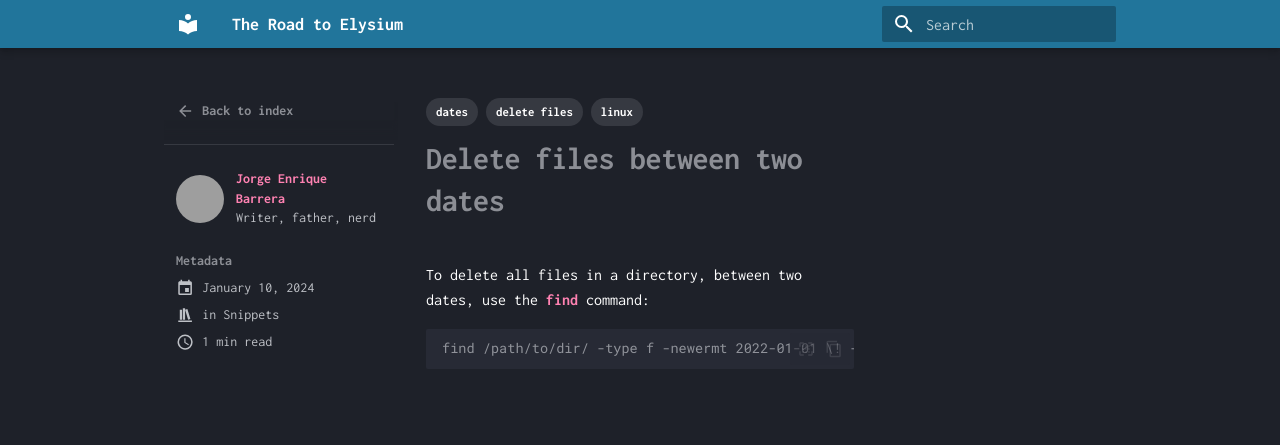
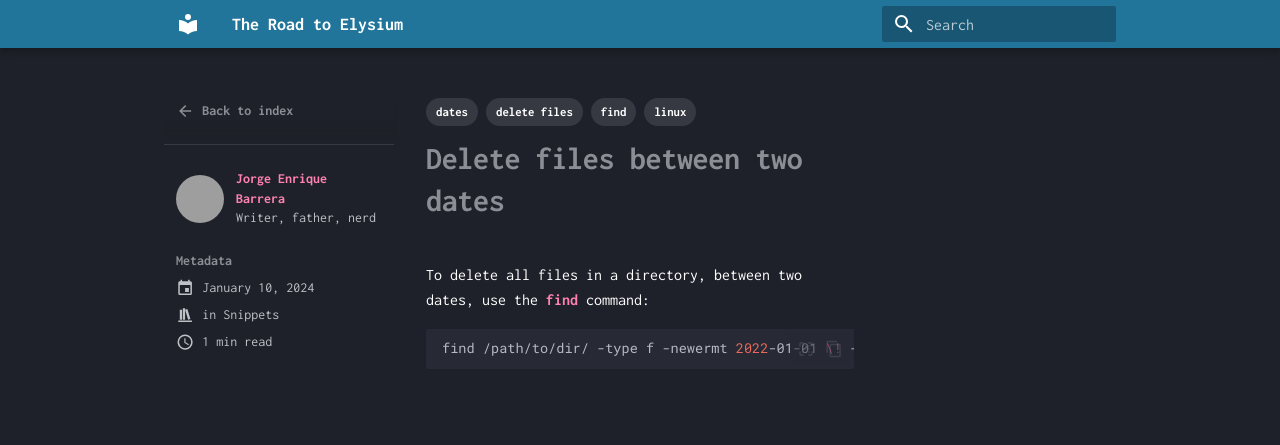
Before and after one commit to joenba7/joenba7.github.io, an MkDocs documentation site: the page built from docs/posts/delete-files-between-dates.md, in a window 1280 px wide. Shown: the top 445 px of the page. Built offline with MkDocs 1.6.1 and Material for MkDocs 9.7.7, drawn with Linux system fonts in a browser that asks for light colours; grey boxes are pictures that could not be loaded.

Commit message:
Add new post and modified old one

````diff
--- a/docs/posts/delete-files-between-dates.md
+++ b/docs/posts/delete-files-between-dates.md
@@ -7,6 +7,7 @@ categories:
     - Snippets
 tags:
     - linux
+    - find
     - delete files
     - dates
 ---
@@ -15,6 +16,6 @@ To delete all files in a directory, between two dates, use the **find**
 command:
 
 
-```console
+```bash
 find /path/to/dir/ -type f -newermt 2022-01-01 \! -newermt 2023-01-01 -exec rm -fv '{}' +
 ```
````
Also changed, not shown: docs/posts/retain-x-amount-of-files.md (added, +32 -0 lines).
